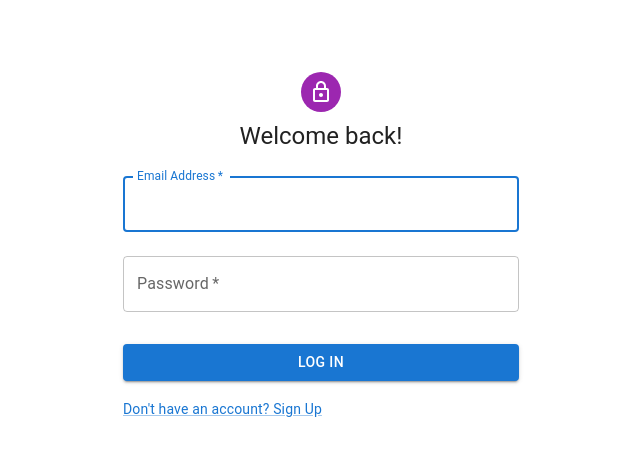
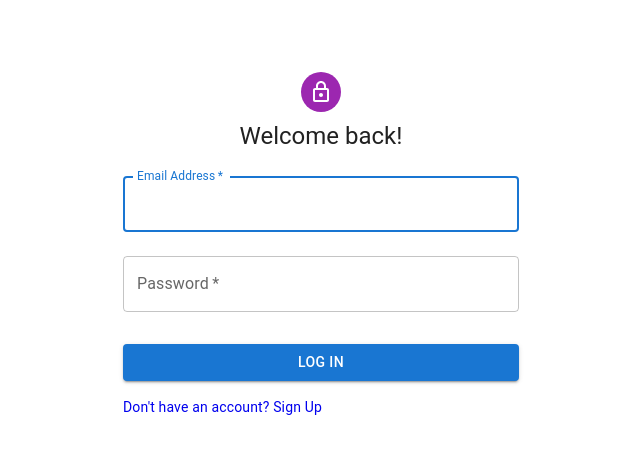
Before and after one commit to A-Yerkeshev/sw-project-metropolia-spring-2024, a React (Create React App) app in the folder frontend/: page / in a window 1280 px wide. Shown: the top 456 px of the page, without its empty margins (319-959 px from the left). Built offline with nearby package versions, Linux system fonts and the light colour scheme; no server answers.

Commit message:
login form bug fixed

```diff
--- a/frontend/src/pages/Login/Login.js
+++ b/frontend/src/pages/Login/Login.js
@@ -1,6 +1,7 @@
 import React, { useState } from "react";
 import { useLogin } from "../../hooks/useLogin";
 import { useNavigate } from "react-router-dom";
+import { Link as RouterLink } from "react-router-dom";
 import Avatar from "@mui/material/Avatar";
 import Button from "@mui/material/Button";
 import CssBaseline from "@mui/material/CssBaseline";
@@ -15,11 +16,21 @@ import Container from "@mui/material/Container";
 const Login = () => {
   const [email, setEmail] = useState("");
   const [password, setPassword] = useState("");
+  const [formError, setFormError] = useState("");
   const { login, error, isLoading } = useLogin();
   const navigate = useNavigate();
 
   const handleSubmit = async (e) => {
     e.preventDefault();
+    // Reset form error state
+    setFormError("");
+
+    // Basic validation for empty fields
+    if (!email.trim() || !password.trim()) {
+      setFormError("Email and Password are required."); // Set an error message
+      return; // Prevent the form from being submitted
+    }
+
     try {
       await login(email, password);
       navigate("/CoursesList");
@@ -80,11 +91,15 @@ const Login = () => {
             Log in
           </Button>
           {error && <Typography color="error">{error}</Typography>}
+          {formError && <Typography color="error">{formError}</Typography>}
+
           <Grid container>
             <Grid item>
-              <Link href="/signup" variant="body2">
-                {"Don't have an account? Sign Up"}
-              </Link>
+              <RouterLink to="/signup" style={{ textDecoration: "none" }}>
+                <Typography variant="body2">
+                  {"Don't have an account? Sign Up"}
+                </Typography>
+              </RouterLink>
             </Grid>
           </Grid>
         </Box>
```
